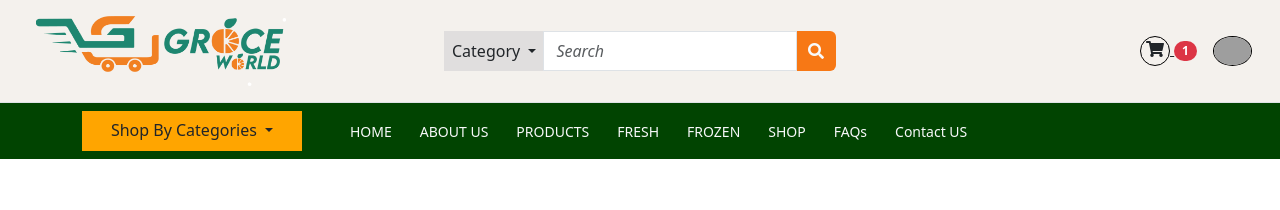
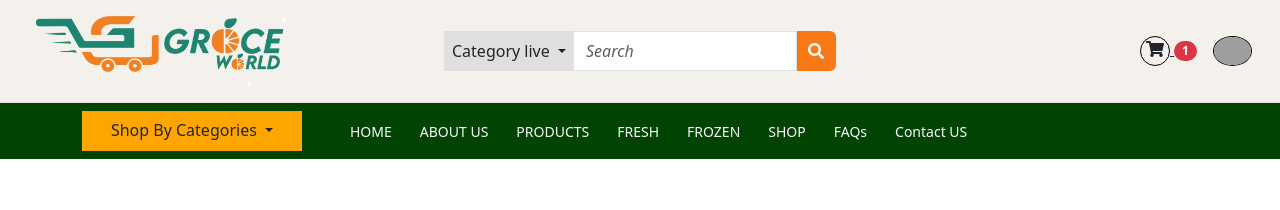
Before and after one commit to Ahmad4041/GrocerWorld.io, a PHP site: page /FAQs.php in a window 1280 px wide. Shown: the top 210 px of the page. Run offline with PHP 8.4, Linux system fonts and the light colour scheme; some libraries are stand-ins or nearby versions; grey boxes are pictures that could not be loaded.

Commit message:
test live commit by ali

```diff
--- a/components/landing-page/com-Navbar.php
+++ b/components/landing-page/com-Navbar.php
@@ -32,7 +32,7 @@
                     data-bs-toggle="dropdown"
                     aria-expanded="false"
                   >
-                    Category
+                    Category live
                   </a>
                   <ul class="dropdown-menu">
                     <li><a class="dropdown-item" href="#">Action</a></li>
```
